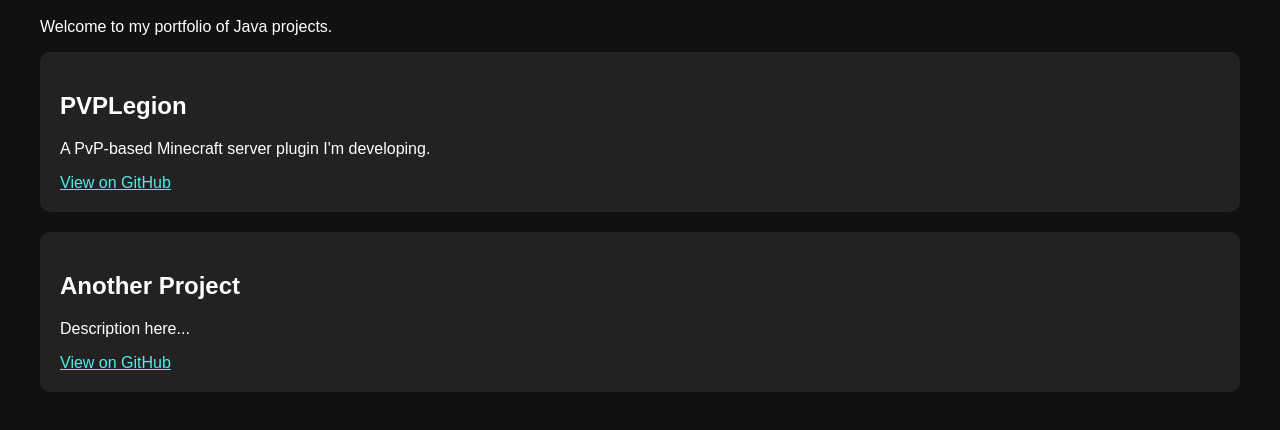
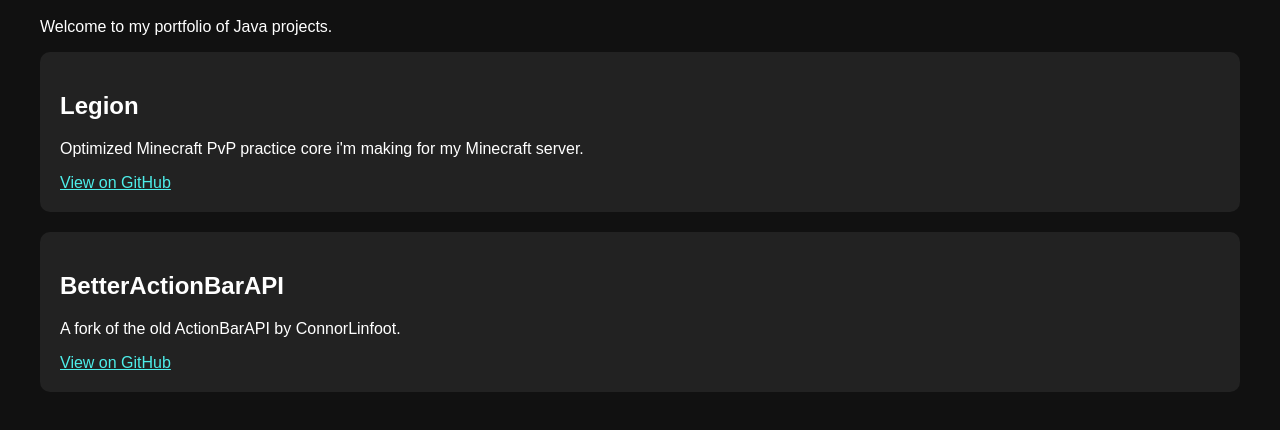
Before and after one commit to dawokiscooking/dawokiscooking.github.io, a plain HTML site: page index.html in a window 1280 px wide. Shown: the part 80-510 px from the top of the page. Drawn offline with Linux system fonts and the light colour scheme.

Commit message:
Update project details in index.html

```diff
--- a/index.html
+++ b/index.html
@@ -25,15 +25,15 @@
     <p>Welcome to my portfolio of Java projects.</p>
 
     <div class="project">
-        <h2>PVPLegion</h2>
-        <p>A PvP-based Minecraft server plugin I'm developing.</p>
-        <a href="https://github.com/yourusername/PVPLegion">View on GitHub</a>
+        <h2>Legion</h2>
+        <p>Optimized Minecraft PvP practice core i'm making for my Minecraft server.</p>
+        <a href="https://github.com/dawokiscooking/Legion">View on GitHub</a>
     </div>
 
     <div class="project">
-        <h2>Another Project</h2>
-        <p>Description here...</p>
-        <a href="https://github.com/yourusername/YourProject">View on GitHub</a>
+        <h2>BetterActionBarAPI</h2>
+        <p>A fork of the old ActionBarAPI by ConnorLinfoot.</p>
+        <a href="https://github.com/dawokiscooking/BetterActionBarAPI">View on GitHub</a>
     </div>
 
 </body>
```
